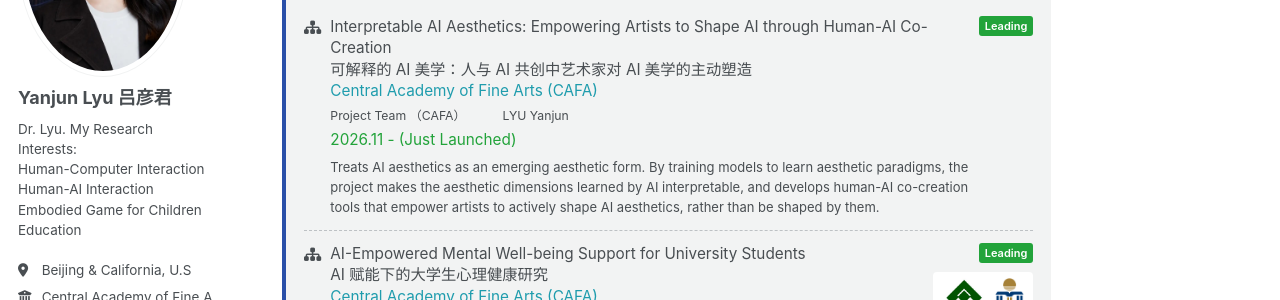
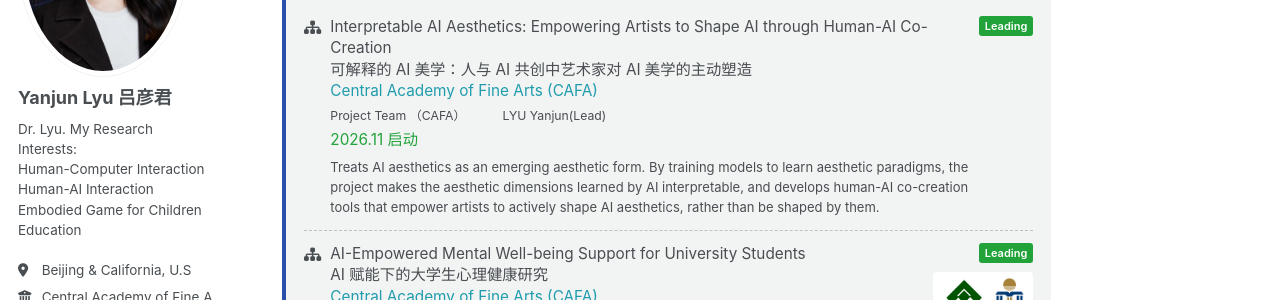
Before and after one commit to Ivyyanjun/Ivyyanjun.github.io, a Jekyll site: the page built from _pages/projects.md, in a window 1280 px wide and 900 px high. Shown: the part 254-554 px from the top of the window. Built offline with Jekyll 4.4.1, drawn with Linux system fonts in a browser that asks for light colours; a style sheet for code colours, icons or effects is not loaded.

Commit message:
Update projects.yml

```diff
--- a/_data/projects.yml
+++ b/_data/projects.yml
@@ -3,11 +3,11 @@
   title_zh: "可解释的 AI 美学：人与 AI 共创中艺术家对 AI 美学的主动塑造"
   team: "Project Team （CAFA）"
   funder: "Central Academy of Fine Arts (CAFA)"
-  pi: "LYU Yanjun"
+  pi: "LYU Yanjun(Lead)"
   role: leading
   recruiting: "Students interested in (Chinese-style) AI aesthetics, especially those skilled in computer vision or cognitive psychology, are warmly welcome to design with us! 欢迎对 AI 美学和中国式 AI 美学感兴趣、擅长计算机视觉或认知心理学的同学加入，一起设计！"
   role: leading
-  years: "2026.11 - (Just Launched)"
+  years: "2026.11 启动"
   desc: "Treats AI aesthetics as an emerging aesthetic form. By training models to learn aesthetic paradigms, the project makes the aesthetic dimensions learned by AI interpretable, and develops human-AI co-creation tools that empower artists to actively shape AI aesthetics, rather than be shaped by them."
 
 - title: "AI-Empowered Mental Well-being Support for University Students"
```
